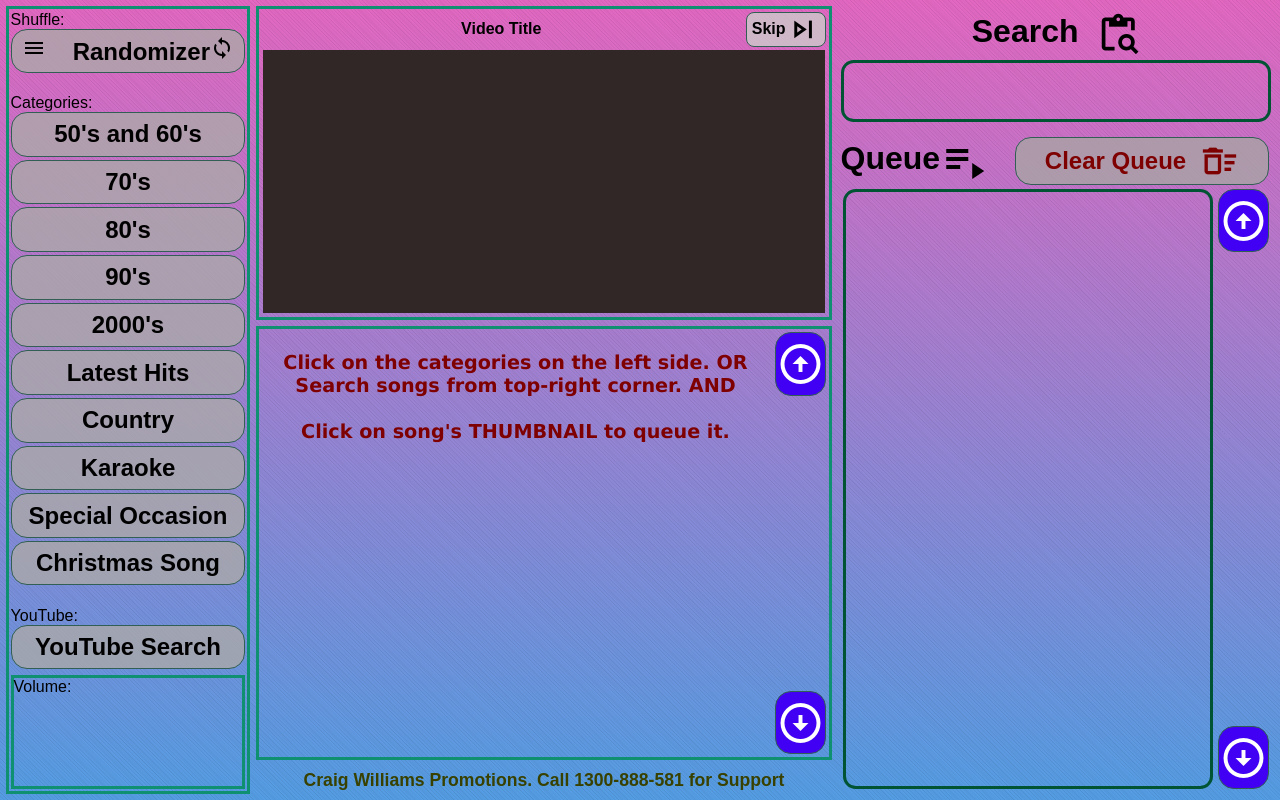
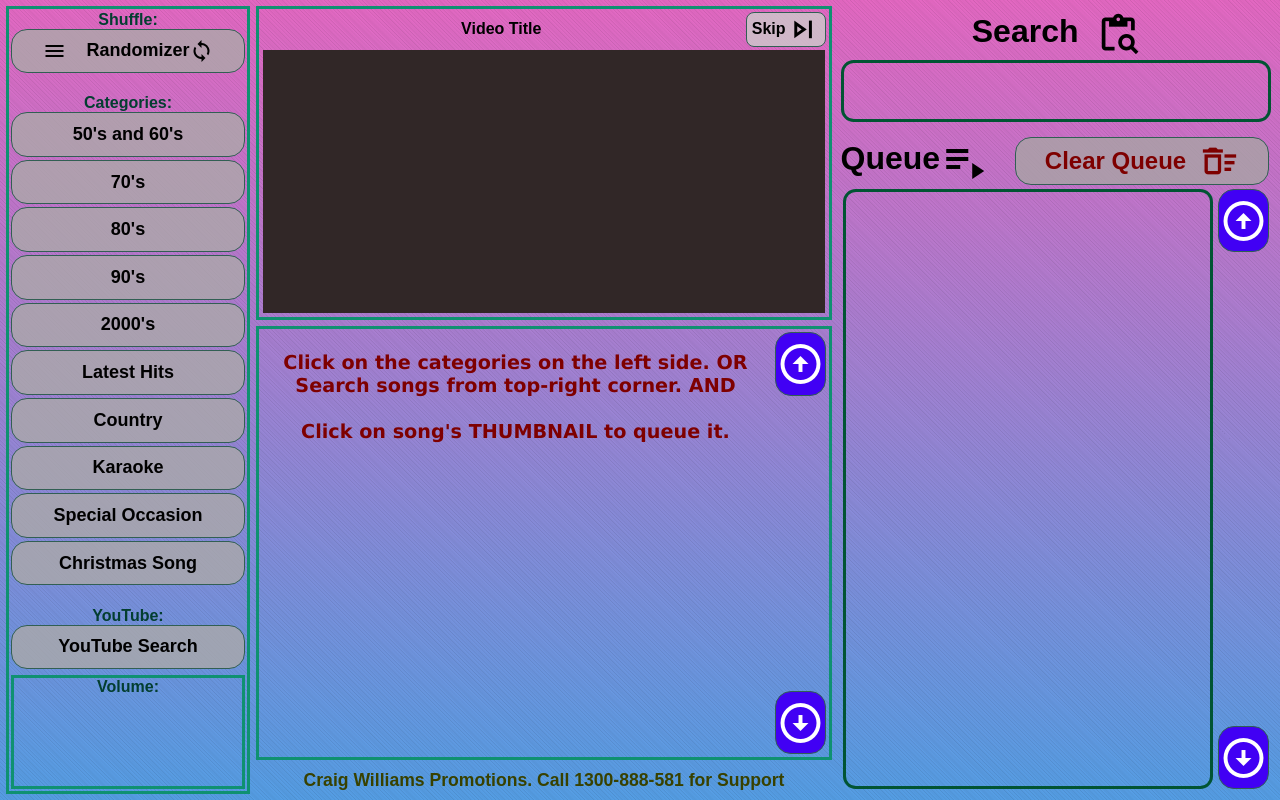
Before and after one commit to sedhain-pankaj/JukeBoxReactJS, a React (Vite) app: page / in a window 1280 px wide. Built offline with nearby package versions, Linux system fonts and the light colour scheme.

Commit message:
button-left css on zoom

```diff
--- a/src/components/left-block/left-block.module.scss
+++ b/src/components/left-block/left-block.module.scss
@@ -8,6 +8,7 @@
   bottom: 15%;
   display: flex;
   flex-direction: column;
+  overflow: hidden;
 }
 .volume_block {
   position: absolute;
@@ -20,20 +21,33 @@
   bottom: 0px;
 }
 
+//header in span
+.span-heading {
+  font-weight: bold;
+  display: flex;
+  place-content: center;
+  color: #033e30;
+}
+
 // category button's css - regular
 .button-left,
 .button-randomizer,
 .button-yt {
   margin-bottom: 0.2rem;
   cursor: pointer;
-  font-size: x-large;
   font-weight: bolder;
   border: 1px solid #315f53;
   border-radius: 1rem;
   background-color: rgba(172, 169, 169, 0.8);
-  height: 100%;
   white-space: nowrap;
   overflow: hidden;
+  display: grid;
+  grid-auto-flow: column;
+  height: 100%;
+  font-size: large;
+  align-items: center;
+  align-content: center;
+  justify-content: center;
 }
 
 // category button's css - hover
```
Also changed, not shown: src/_codux/boards/app/app.board.tsx (+4 -4 lines).
